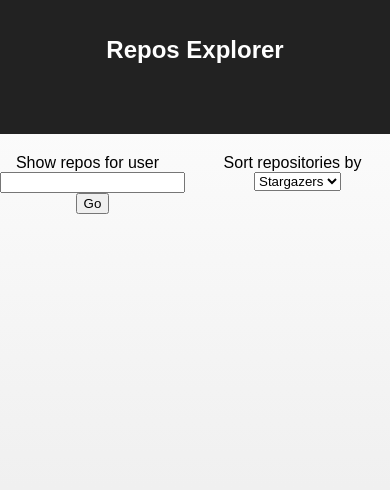
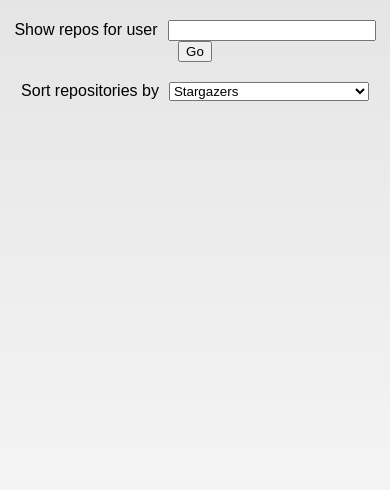
Before and after one commit to liranm/repos-explorer, a React (Create React App) app: page / in a window 390 px wide. Shown: the top 490 px of the page. Built offline with nearby package versions, Linux system fonts and the light colour scheme.

Commit message:
responsive css

```diff
--- a/src/App.css
+++ b/src/App.css
@@ -1,10 +1,10 @@
 .App {
-  background-image: linear-gradient(white,rgba(0,0,0,.1));
+  background-image: linear-gradient(rgba(0,0,0,.1), white);
   text-align: center;
   display: grid;
   grid-template-columns: repeat(12, minmax(0, 1fr));
   grid-gap: 20px;
-  grid-template-rows: 1fr 1fr 4fr;
+  grid-template-rows: min-content;
   min-height: 100vh;
 }
 
@@ -33,8 +33,8 @@
   grid-row: 3;
   display: grid;
   grid-gap: 20px;
-  grid-template-columns: repeat(3, minmax(200px, 1fr));
-  grid-auto-rows: minmax(100px, auto);
+  grid-template-columns: repeat(3, minmax(250px, 1fr));
+  grid-auto-rows: minmax(250px, auto);
   padding: 0;
 }
 
@@ -42,27 +42,38 @@
   list-style-type: none;
   border: 1px solid rgba(0,0,0,.3);
   box-shadow: 1px 1px 2px rgba(100,100,100,.3);
-  width: 200px;
-  height: 150px;
+  width: 250px;
+  height: 250px;
+  box-sizing: border-box;
+  padding: 10px;
   margin: 0 auto;
   display: flex;
   flex-direction: row;
   align-items: center;
   background-color: rgba(255,255,255,0.5);
 }
-.repos-list-item__link, .repos-list-item__stars {
-  flex: 1;
+
+.repos-list-item__link {
+  flex: 2;
+  overflow: hidden;
+  text-overflow: ellipsis;
+  white-space: nowrap;
 }
 
 .repos-list-item__stars {
+  flex: 1;
   background-repeat: no-repeat;
   background-image: url('./star.svg');
-  background-position: 70px -1px;
+  background-position: 60px -1px;
 }
 
 .search-user {
   grid-column: 1 / 7;
   grid-row: 2;
+}
+
+.search-user__input {
+  width: 200px;
 }
 
 .search-user__error-message {
@@ -80,4 +91,47 @@
 
 .sort-results__select {
   outline: none;
+  width: 200px;
 }
+
+@media screen and (max-width: 790px) {
+  .App-header {
+    display: none;
+  }
+
+  .search-user {
+    margin-top: 20px;
+    grid-column: 1 / 13;
+    grid-row: 1;
+  }
+
+  .sort-results {
+    grid-column: 1 / 13;
+    grid-row: 2;
+  }
+
+  .repos-list {
+    grid-template-columns: repeat(2, minmax(250px, 1fr));
+  }
+}
+
+@media screen and (max-width: 520px) {
+  .App-header {
+    display: none;
+  }
+
+  .search-user {
+    margin-top: 20px;
+    grid-column: 1 / 13;
+    grid-row: 1;
+  }
+
+  .sort-results {
+    grid-column: 1 / 13;
+    grid-row: 2;
+  }
+
+  .repos-list {
+    grid-template-columns: repeat(1, minmax(250px, 1fr));
+  }
+}
```
